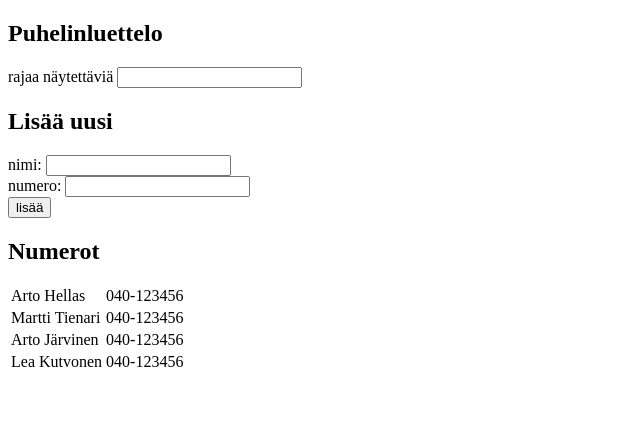
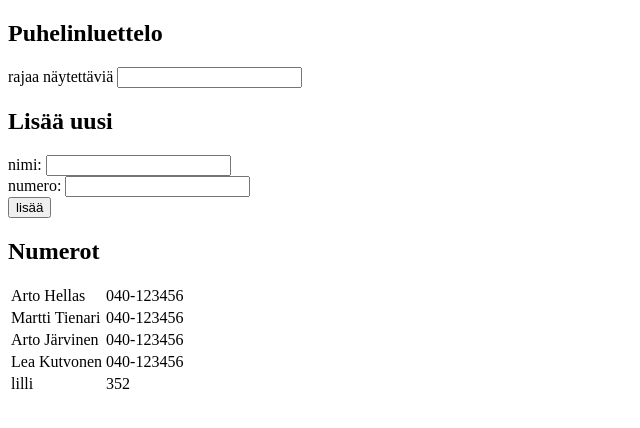
Before and after one commit to viuh/mop02_pulu, a React (Create React App) app: page / in a window 1280 px wide. Shown: the top 428 px of the page, without its empty margins (0-640 px from the left). Built offline with nearby package versions, Linux system fonts and the light colour scheme; data requests are answered from the project's data file.

Commit message:
:coffee: 2.14

```diff
--- a/db.json
+++ b/db.json
@@ -19,6 +19,11 @@
       "name": "Lea Kutvonen",
       "number": "040-123456",
       "id": 4
+    },
+    {
+      "name": "lilli",
+      "number": "352",
+      "id": 5
     }
   ]
 }
--- a/src/index.js
+++ b/src/index.js
@@ -32,6 +32,7 @@ class App extends React.Component {
     }
 
 
+
     addPerson = (event) => {
       event.preventDefault()
 
@@ -45,6 +46,12 @@ class App extends React.Component {
       if (foundList.length===0) {
         temp.push(newperson)
         this.setState({persons: temp, newName:'', newPhone:''})
+
+        axios.post('http://localhost:3001/persons', newperson)
+        .then(response => {
+          console.log(response)
+        })
+
       } else {
         alert("Name exists already!")
       }
```
Lines whose indentation alone changed are shown as unchanged.
